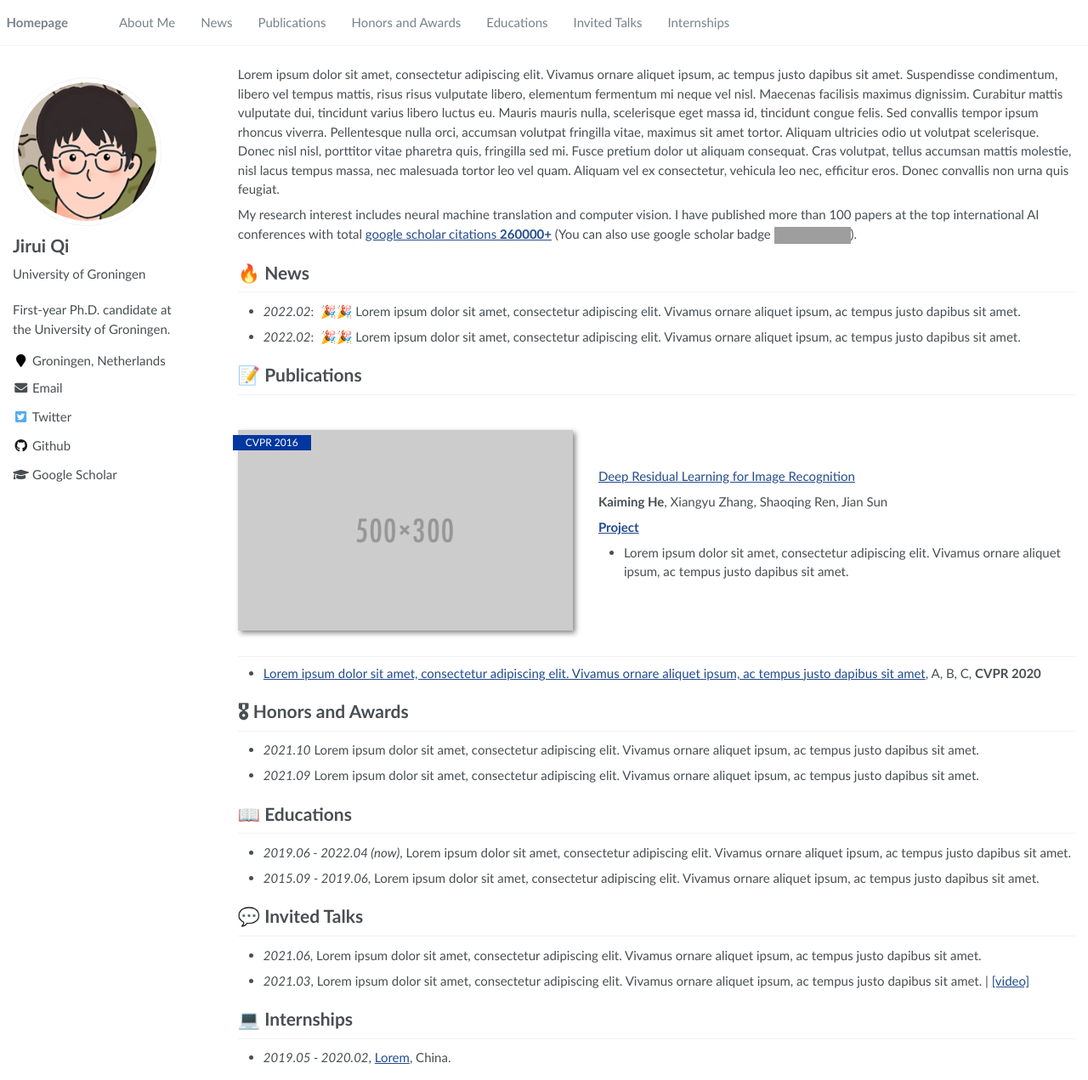
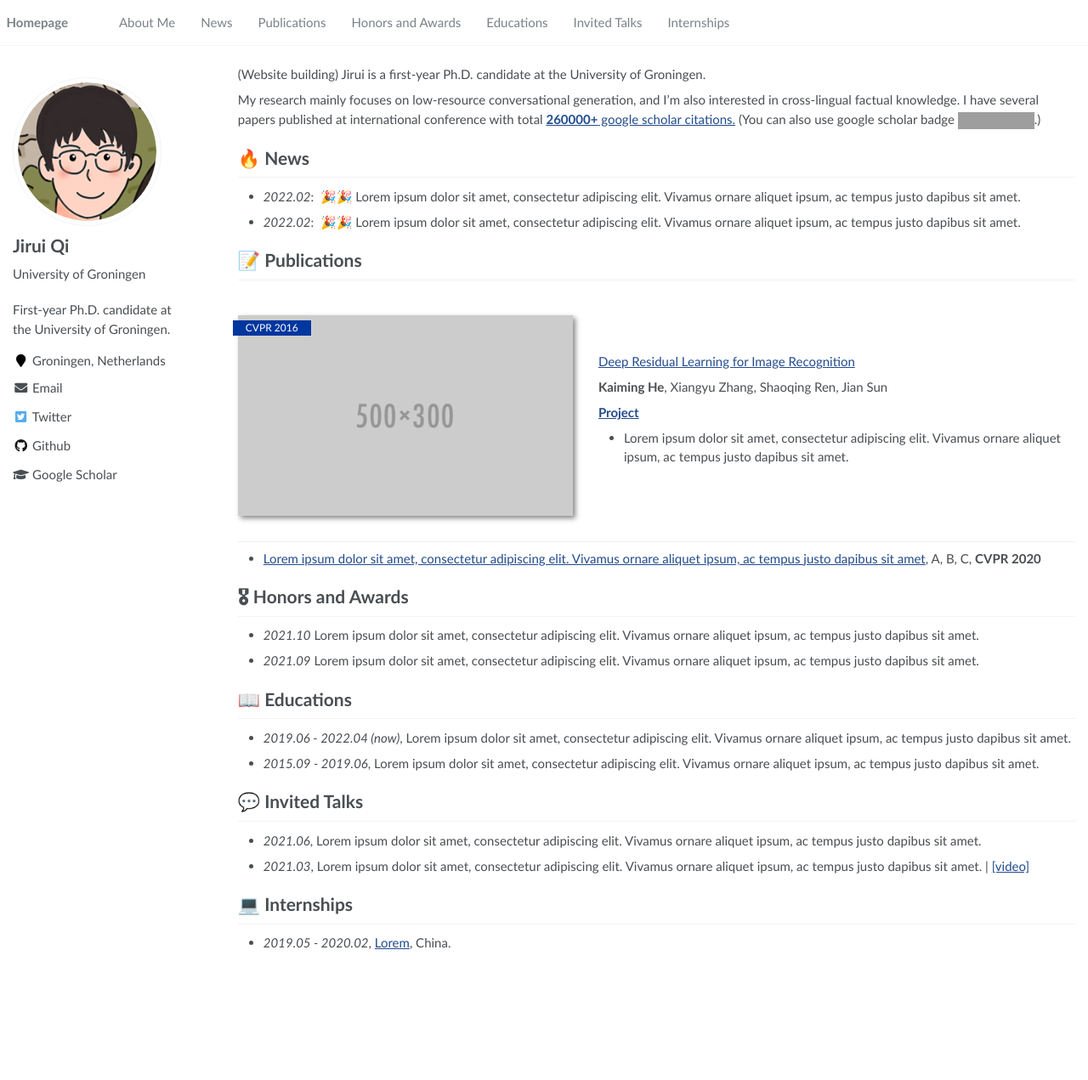
Before and after one commit to RayeRen/acad-homepage.github.io, a Jekyll site: the page built from _pages/about.md, in a window 1280 px wide and 1271 px high. Shown: the whole window at 85% size. Built offline with Jekyll 4.4.1, drawn with Linux system fonts in a browser that asks for light colours; grey boxes are pictures that could not be loaded.

Commit message:
Update about.md

```diff
--- a/_pages/about.md
+++ b/_pages/about.md
@@ -17,9 +17,10 @@ redirect_from:
 
 <span class='anchor' id='about-me'></span>
 
-Lorem ipsum dolor sit amet, consectetur adipiscing elit. Vivamus ornare aliquet ipsum, ac tempus justo dapibus sit amet. Suspendisse condimentum, libero vel tempus mattis, risus risus vulputate libero, elementum fermentum mi neque vel nisl. Maecenas facilisis maximus dignissim. Curabitur mattis vulputate dui, tincidunt varius libero luctus eu. Mauris mauris nulla, scelerisque eget massa id, tincidunt congue felis. Sed convallis tempor ipsum rhoncus viverra. Pellentesque nulla orci, accumsan volutpat fringilla vitae, maximus sit amet tortor. Aliquam ultricies odio ut volutpat scelerisque. Donec nisl nisl, porttitor vitae pharetra quis, fringilla sed mi. Fusce pretium dolor ut aliquam consequat. Cras volutpat, tellus accumsan mattis molestie, nisl lacus tempus massa, nec malesuada tortor leo vel quam. Aliquam vel ex consectetur, vehicula leo nec, efficitur eros. Donec convallis non urna quis feugiat.
+(Website building) Jirui is a first-year Ph.D. candidate at the University of Groningen.
 
-My research interest includes neural machine translation and computer vision. I have published more than 100 papers at the top international AI conferences with total <a href='https://scholar.google.com/citations?user=DhtAFkwAAAAJ'>google scholar citations <strong><span id='total_cit'>260000+</span></strong></a> (You can also use google scholar badge <a href='https://scholar.google.com/citations?user=DhtAFkwAAAAJ'><img src="https://img.shields.io/endpoint?url={{ url | url_encode }}&logo=Google%20Scholar&labelColor=f6f6f6&color=9cf&style=flat&label=citations"></a>).
+My research mainly focuses on low-resource conversational generation, and I'm also interested in cross-lingual factual knowledge.
+I have several papers published at international conference with total <a href='[https://scholar.google.com/citations?user=DhtAFkwAAAAJ](https://scholar.google.nl/citations?hl=en&user=bN9bPVUAAAAJ)'> <strong><span id='total_cit'>260000+</span></strong> google scholar citations.</a> (You can also use google scholar badge <a href='[https://scholar.google.com/citations?user=DhtAFkwAAAAJ](https://scholar.google.nl/citations?hl=en&user=bN9bPVUAAAAJ)'><img src="https://img.shields.io/endpoint?url={{ url | url_encode }}&logo=Google%20Scholar&labelColor=f6f6f6&color=9cf&style=flat&label=citations"></a>.)
 
 
 # 🔥 News
```
